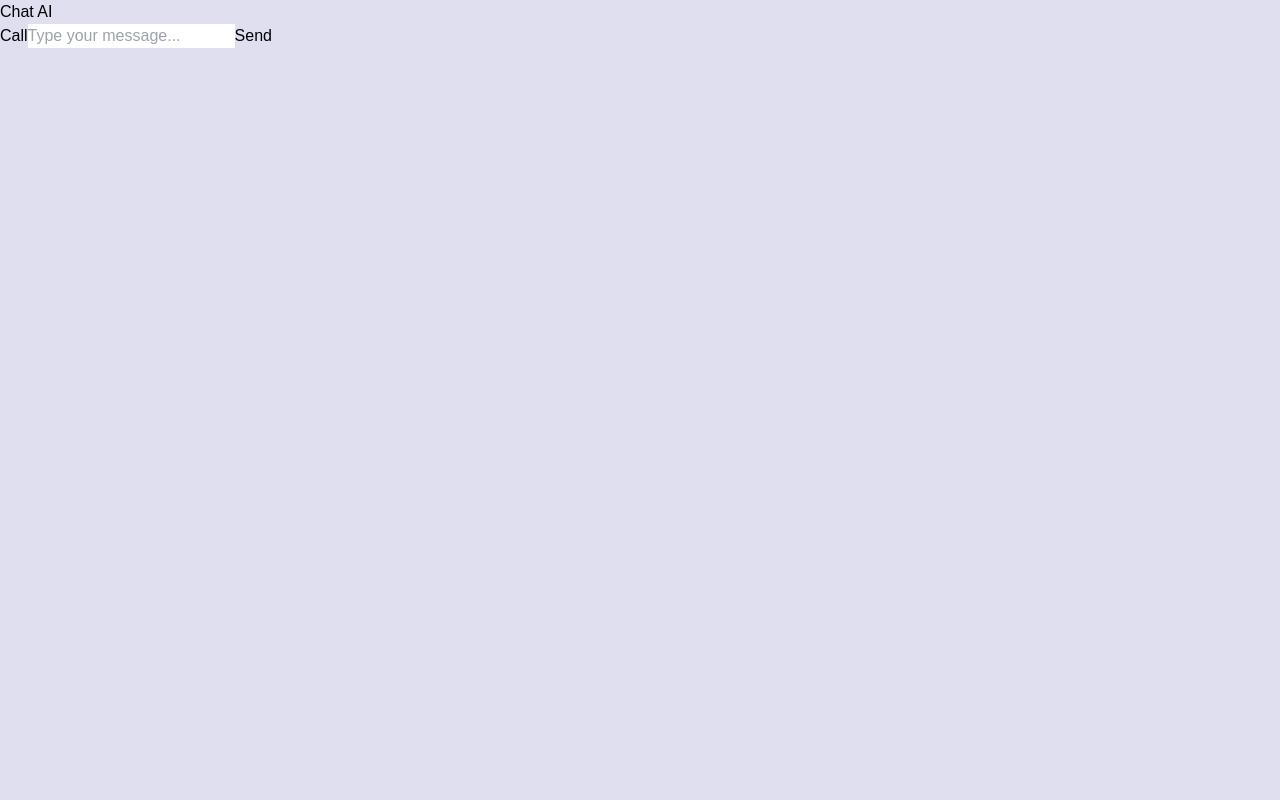
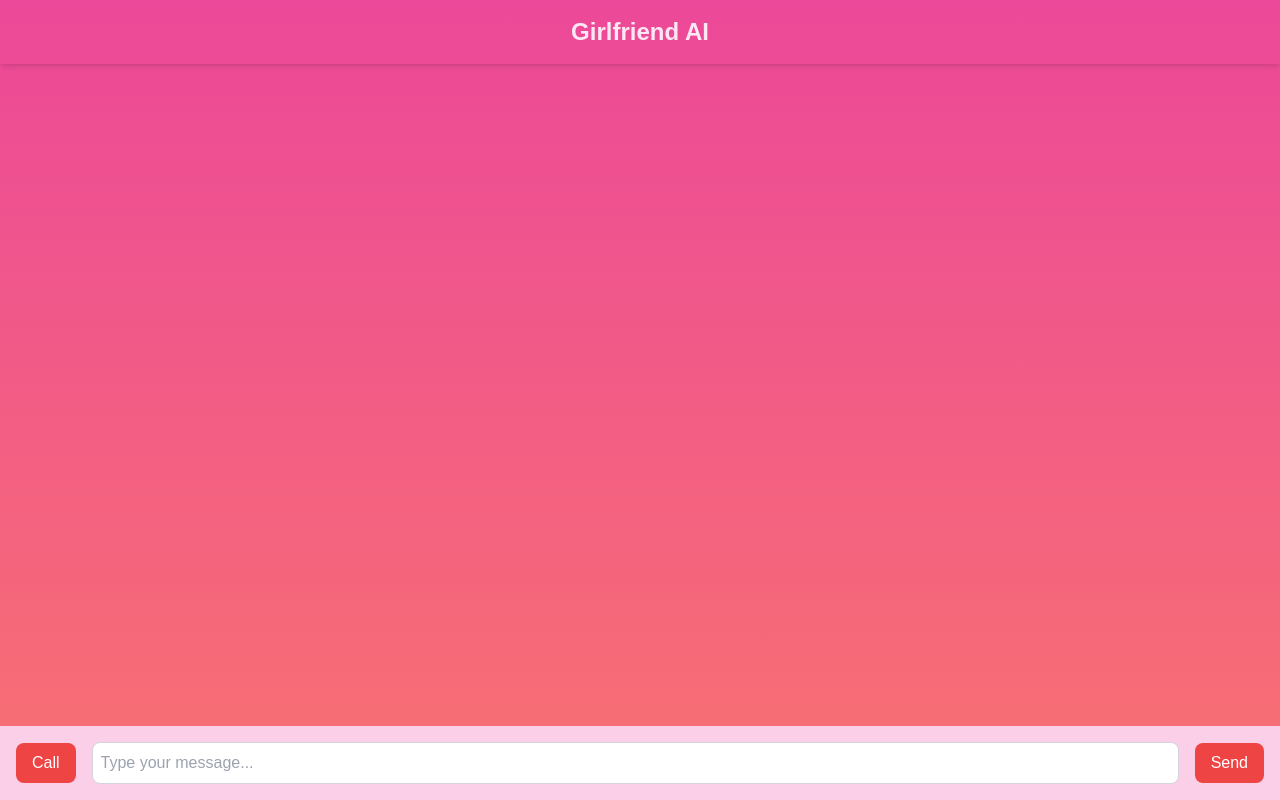
Before and after one commit to Siddesh0002T/Nex-Mind, a React (Vite) app: page /girlfriend-ai in a window 1280 px wide. Built offline with nearby package versions, Linux system fonts and the light colour scheme; a web font is replaced by a local one.

Commit message:
Update ChatUI.jsx

```diff
--- a/src/components/home/ChatUI.jsx
+++ b/src/components/home/ChatUI.jsx
@@ -6,6 +6,7 @@ import { ref, push, onValue } from "firebase/database";
 import { getAuth } from "firebase/auth";
 
 const ChatUI = () => {
+  const location = useLocation();
   const auth = getAuth();
   const [userEmail, setUserEmail] = useState(null);
   const [messages, setMessages] = useState([]);
@@ -14,6 +15,48 @@ const ChatUI = () => {
   const [isCalling, setIsCalling] = useState(false);
   const [speechRecognition, setSpeechRecognition] = useState(null);
   const [speechSynthesis, setSpeechSynthesis] = useState(window.speechSynthesis);
+
+  // Theme configuration based on route
+  const getTheme = () => {
+    if (location.pathname === "/girlfriend-ai") {
+      return {
+        bg: "bg-gradient-to-b from-pink-500 to-red-400",
+        text: "text-pink-100",
+        header: "Girlfriend AI",
+        inputBg: "bg-pink-200",
+        buttonBg: "bg-red-500",
+        model: "girlfriend-ai",
+      };
+    } else if (location.pathname === "/friend-ai") {
+      return {
+        bg: "bg-gradient-to-b from-blue-500 to-green-400",
+        text: "text-blue-100",
+        header: "Friend AI",
+        inputBg: "bg-blue-200",
+        buttonBg: "bg-green-500",
+        model: "friend-ai",
+      };
+    } else if (location.pathname === "/doppelganger-ai") {
+      return {
+        bg: "bg-gradient-to-b from-gray-700 to-gray-900",
+        text: "text-gray-200",
+        header: "Doppelgänger AI",
+        inputBg: "bg-gray-600",
+        buttonBg: "bg-gray-800",
+        model: "doppelganger-ai",
+      };
+    }
+    return {
+      bg: "bg-white",
+      text: "text-black",
+      header: "Chat AI",
+      inputBg: "bg-gray-100",
+      buttonBg: "bg-gray-300",
+      model: "default-ai",
+    };
+  };
+
+  const theme = getTheme();
 
   useEffect(() => {
     const user = auth.currentUser;
@@ -57,7 +100,7 @@ const ChatUI = () => {
     try {
       const response = await axios.post("http://localhost:5000/api/chat", {
         message,
-        model: "default-ai",
+        model: theme.model,
       });
       const aiResponse = {
         text: response.data.response,
@@ -100,16 +143,27 @@ const ChatUI = () => {
   };
 
   return (
-    <div>
-      <div>Chat AI</div>
+    <div className={`${theme.bg} ${theme.text} min-h-screen flex flex-col`}>
+      <div className="p-4 text-center text-2xl font-bold shadow-md">{theme.header}</div>
 
-      <div>
+      <div className="flex-1 overflow-y-auto p-4 space-y-4">
         {messages.map((message, index) => (
-          <div key={index}>
-            <div>
+          <div
+            key={index}
+            className={`${
+              message.sender === "user" ? "text-right" : "text-left text-gray-800"
+            }`}
+          >
+            <div
+              className={`inline-block px-4 py-2 rounded-lg ${
+                message.sender === "user"
+                  ? "bg-blue-500 text-white"
+                  : "bg-gray-200 text-black"
+              }`}
+            >
               {message.text}
               {message.audioUrl && (
-                <audio controls>
+                <audio controls className="mt-2">
                   <source src={message.audioUrl} type="audio/mpeg" />
                   Your browser does not support the audio element.
                 </audio>
@@ -117,24 +171,36 @@ const ChatUI = () => {
             </div>
           </div>
         ))}
-        {loading && <div>Typing...</div>}
+        {loading && (
+          <div className="text-left text-gray-800">
+            <div className="inline-block px-4 py-2 rounded-lg bg-gray-200 text-black">
+              Typing...
+            </div>
+          </div>
+        )}
       </div>
 
       {isCalling ? (
-        <div>
-          <button onClick={handleEndCall}>End Call</button>
+        <div className="p-4 flex items-center space-x-4 bg-red-200 shadow-md">
+          <button onClick={handleEndCall} className="px-4 py-2 bg-red-500 text-white rounded-lg">
+            End Call
+          </button>
         </div>
       ) : (
-        <div>
-          <button onClick={handleCall}>Call</button>
+        <div className={`p-4 flex items-center space-x-4 ${theme.inputBg} shadow-md`}>
+          <button onClick={handleCall} className={`px-4 py-2 rounded-lg ${theme.buttonBg} text-white`}>
+            Call
+          </button>
           <input
             type="text"
             value={input}
             onChange={(e) => setInput(e.target.value)}
             placeholder="Type your message..."
+            className="flex-1 p-2 rounded-lg border border-gray-300 focus:outline-none"
           />
           <button
             onClick={() => handleSendMessage(input)}
+            className={`px-4 py-2 rounded-lg ${theme.buttonBg} text-white`}
             disabled={loading}
           >
             {loading ? "Sending..." : "Send"}
```
